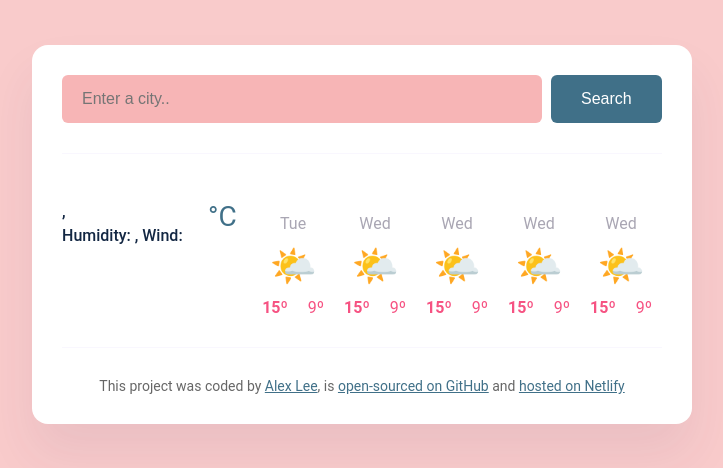
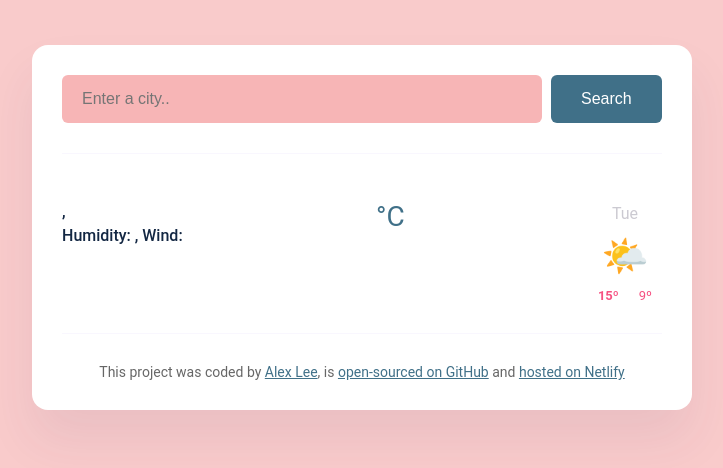
Before and after one commit to AlexandraEL9/vanilla-weather, a plain HTML site: page index.html in a window 1280 px wide. Shown: the whole page, without its empty margins (278-1001 px from the left). Drawn offline with nearby package versions, Linux system fonts and the light colour scheme; no server answers.

Commit message:
tinkered with html and css forecasting

```diff
--- a/index.html
+++ b/index.html
@@ -37,7 +37,8 @@
               </p>
           </div>
           <div class="weather-app-temperature-container">
-            <div id="icon"></div>
+
+          <div id="icon"></div>
             <div class="weather-app-temperature" id="temperature"></div>
             <div class="weatehr-app-unit">°C</div>
           </div>
@@ -51,47 +52,9 @@
               </div>
               <div class="weather-forecast-temperature">9º</div>
             </div>
-          </div>
-          <div class="weather-forecast-day">
-            <div class="weather-forecast-date">Wed</div>
-            <div class="weather-forecast-icon">🌤️</div>
-            <div class="weather-forecast-temperatures">
-              <div class="weather-forecast-temperature">
-                <strong>15º</strong>
-              </div>
-              <div class="weather-forecast-temperature">9º</div>
-            </div>
-          </div>
-          <div class="weather-forecast-day">
-            <div class="weather-forecast-date">Wed</div>
-            <div class="weather-forecast-icon">🌤️</div>
-            <div class="weather-forecast-temperatures">
-              <div class="weather-forecast-temperature">
-                <strong>15º</strong>
-              </div>
-              <div class="weather-forecast-temperature">9º</div>
-            </div>
-          </div>
-          <div class="weather-forecast-day">
-            <div class="weather-forecast-date">Wed</div>
-            <div class="weather-forecast-icon">🌤️</div>
-            <div class="weather-forecast-temperatures">
-              <div class="weather-forecast-temperature">
-                <strong>15º</strong>
-              </div>
-              <div class="weather-forecast-temperature">9º</div>
-            </div>
-          </div>
-          <div class="weather-forecast-day">
-            <div class="weather-forecast-date">Wed</div>
-            <div class="weather-forecast-icon">🌤️</div>
-            <div class="weather-forecast-temperatures">
-              <div class="weather-forecast-temperature">
-                <strong>15º</strong>
-              </div>
-              <div class="weather-forecast-temperature">9º</div>
-            </div>
-          </div>
+
+
+
 
 
         </div>
--- a/src/index.css
+++ b/src/index.css
@@ -89,12 +89,14 @@ main {
 .weather-forecast {
   display: flex;
   justify-content: space-around;
-  margin-top: 30px;
+  margin-top: 20px;
+  text-align: center;
 }
 
 .weather-forecast-date {
   text-align: center;
   color: rgba(39, 33, 66, 0.4);
+  opacity: 0.6;
   font-size: 16px;
   line-height: 20px;
   margin-bottom: 10px;
@@ -110,9 +112,11 @@ main {
   margin-top: 10px;
   display: flex;
   justify-content: center;
+  font-size: 13px;
 }
 .weather-forecast-temperature {
   padding: 0 10px;
+  font-size: 13px;
 }
 
 footer {
```
